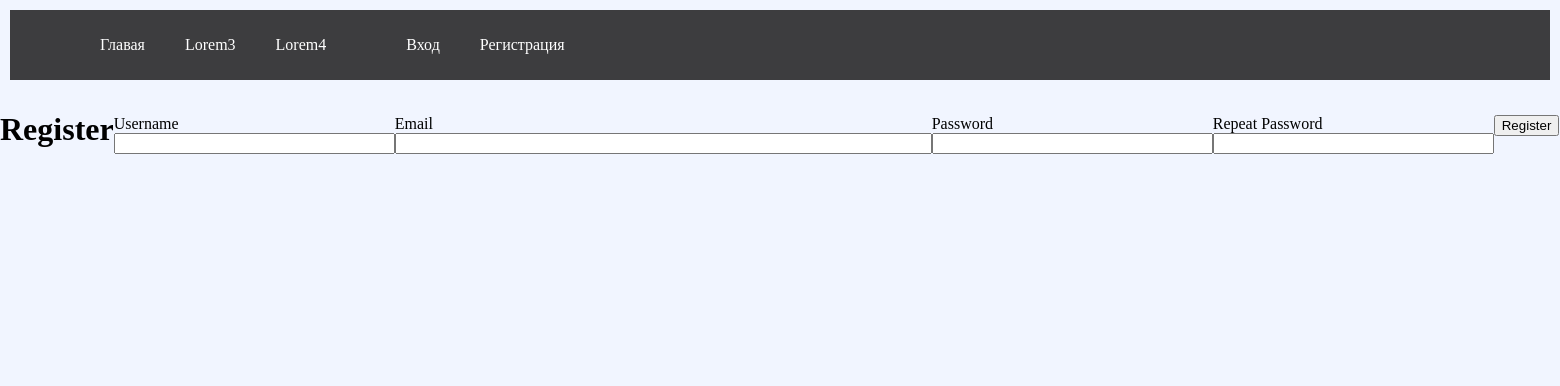
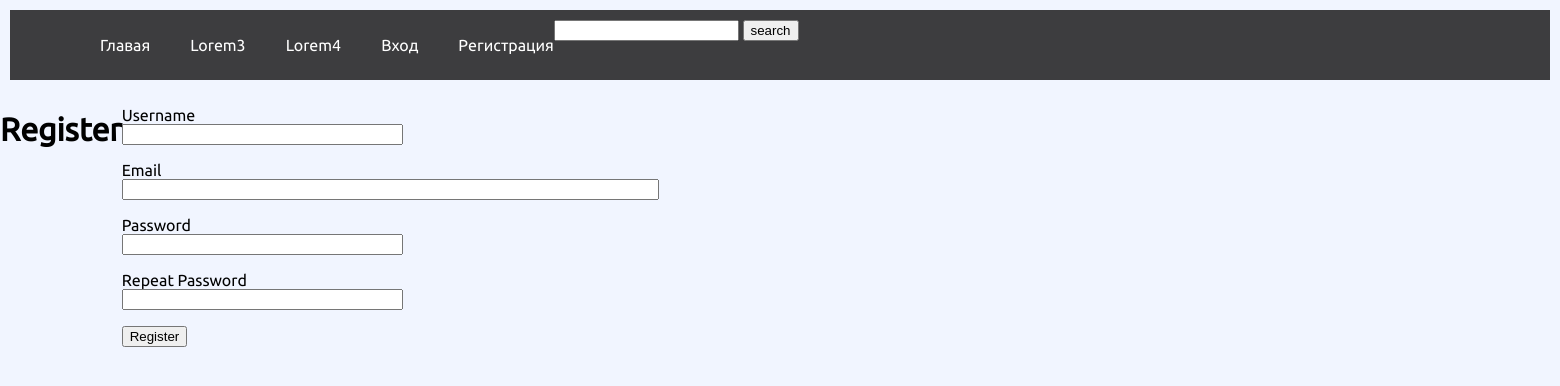
Before and after one commit to mitisit89/CookingNotesApp, a Flask app: page /registration in a window 1560 px wide. Shown: the top 386 px of the page. Run offline with Flask 2, Linux system fonts and the light colour scheme.

Commit message:
мелкие изменения

```diff
--- a/app/models.py
+++ b/app/models.py
@@ -2,7 +2,6 @@
 from datetime import datetime
 from flask_login import UserMixin
 from werkzeug.security import generate_password_hash, check_password_hash
-import re
 
 
 class Users(UserMixin, db.Model):
--- a/app/static/css/style.css
+++ b/app/static/css/style.css
@@ -1,15 +1,13 @@
-@import url('https://fonts.googleapis.com/css?family=Ubuntu&display=swap&subset=cyrillic-ext') html {
-    font-family: 'Ubuntu', sans-serif;
-}
+@import url('https://fonts.googleapis.com/css?family=Ubuntu&display=swap&subset=cyrillic-ext');
 
-body {
+ html,body {
+ font-family: 'Ubuntu', sans-serif;
     background-color: #f1f5ff;
     margin: 0;
 }
 
 a {
     text-decoration: none;
-      color:white;
  }
 
 li {
@@ -24,7 +22,10 @@
     flex-flow: row wrap;
     padding: inherit;
 }
+.nav-link a{
+color:white;
 
+}
 
 .navigation {
     display: flex;
@@ -34,28 +35,19 @@
     padding:10px;
     margin:10px;
     position:relative;
-
+    align-content: space-between;
 
 }
 .nav-menu{
 display:flex;
 align-content: inherit;
- align-item:center
+  align-content: space-between;
 }
 
 
-.auth {
-    display: flex;
-    align-content: space-between;
-    align-self: flex-end;
-
-}
-.nav-links{
-    display:flex
-    align-content: space-between;
-}
 .container{
     display:flex;
+
 
 }
 .row{
@@ -68,10 +60,14 @@
 margin:10px;
 background-color:#8fabf2;
 }
-.post-title{
+.row a{
+color:black;
+background-color:green;
+padding:0px 0px 0px 0px;
+}
 
-}
-.post_url{
-display:flex;
-align-items: center;
-}
+ @media (max-width:768px){
+ .container{
+     flex-direction:column;
+ }
+ }
--- a/app/templates/base.html
+++ b/app/templates/base.html
@@ -17,7 +17,7 @@
 <body>
 <header>
     <nav class="navigation">
-        <div class="nav-menu">
+        <div id="menu" class="nav-menu">
             <ul class="nav-list">
                 <li class="nav-link">
                     <a href="{{url_for('index')}}">Главая</a>
@@ -30,10 +30,7 @@
                 <li class="nav-link">
                     <a href="#">Lorem4</a>
                 </li>
-            </ul>
-        </div>
-        <div class="auth">
-            <ul class="auth-list">
+
                 {%if current_user.is_anonymous: %}
                 <li class="nav-link">
                     <a href="{{url_for('authorization.login')}}">Вход</a>
@@ -50,6 +47,13 @@
                 </li>
                 {%endif%}
             </ul>
+            <form class="search" action="">
+                <input type="text">
+
+                <button type="submit">
+                    search
+                </button>
+            </form>
         </div>
     </nav>
 </header>
@@ -58,5 +62,8 @@
 
     {%endblock%}
 </div>
+<footer>
+    <script src="{{url_for('static',filename='script/script.js')}}"></script>
+</footer>
 </body>
 </html>
--- a/app/templates/includes/post_card.html
+++ b/app/templates/includes/post_card.html
@@ -1,3 +1,3 @@
 <h1 class="post_title">{{post.title}}</h1>
 <p class="post_body">{{post.body|capitalize|truncate(9, True)}}</p>
-<a class="post_url" href="{{url_for('post.index',slug=post.slug)}}">Подробнее</a>
+<a href="{{url_for('post.index',slug=post.slug)}}">Подробнее</a>
```
